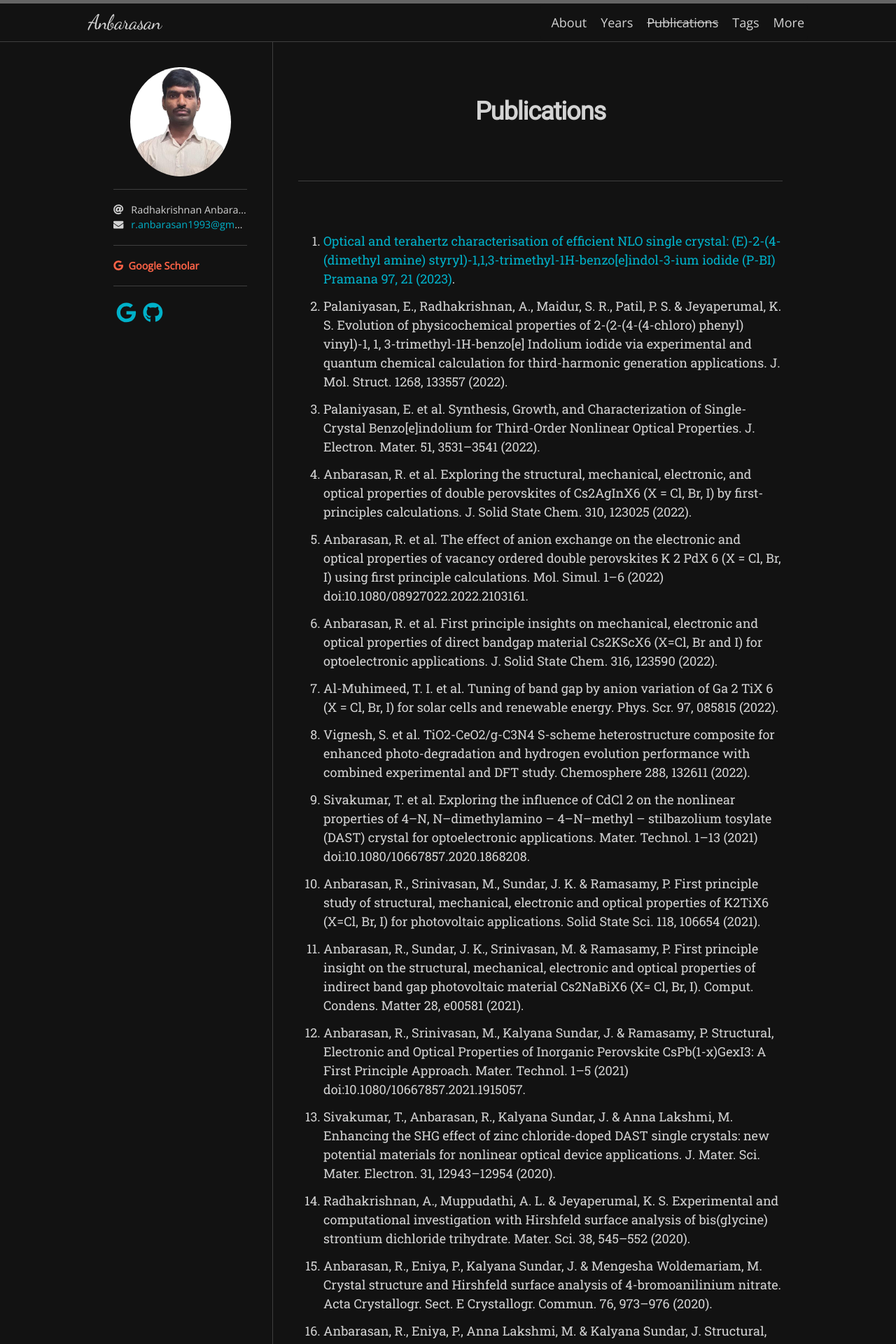
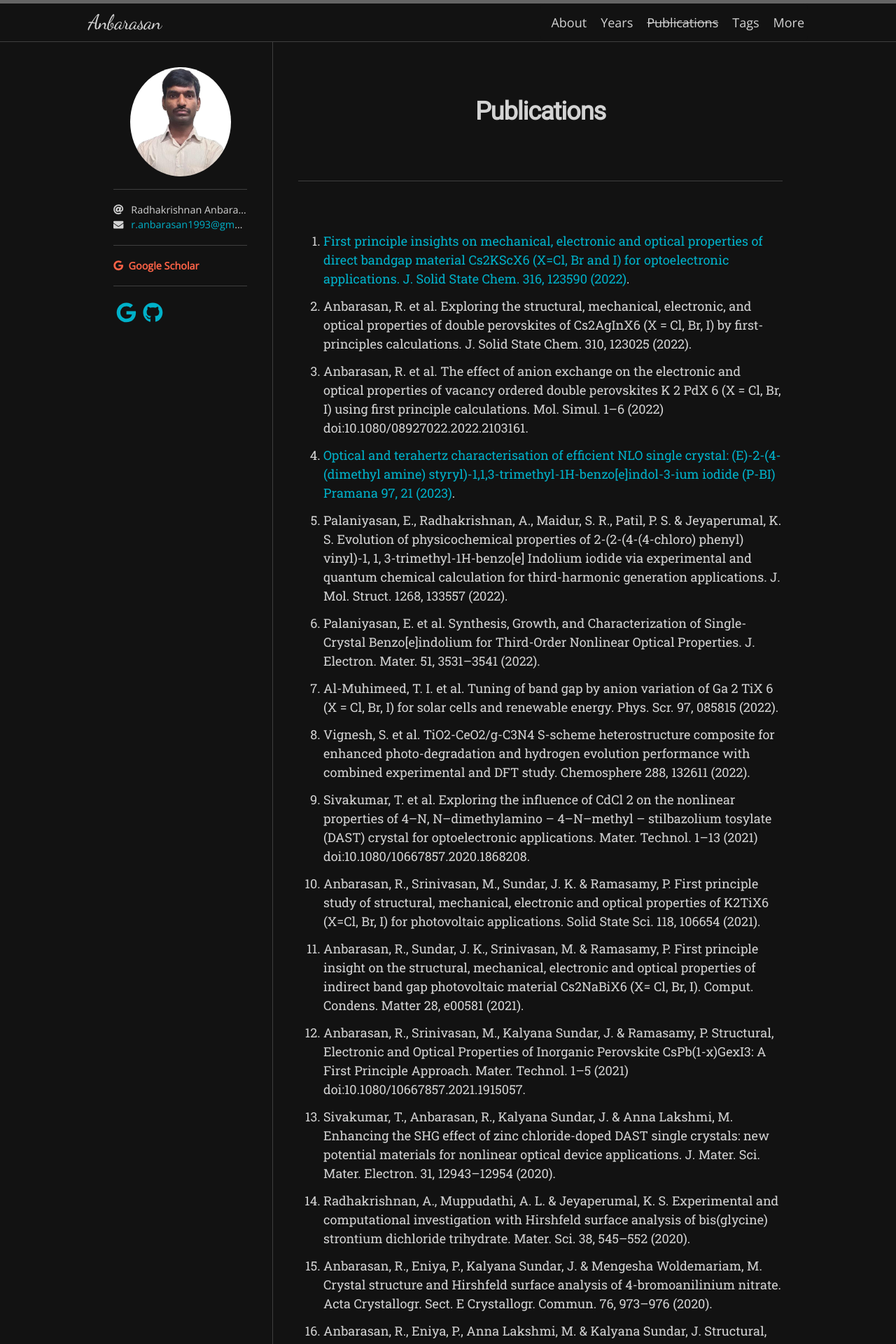
Before and after one commit to anbarasananbu/anbarasan, a Jekyll site: the page built from publications.md, in a window 1280 px wide. Shown: the top 1920 px of the page at 70% size. Built offline with Jekyll 4.4.1, drawn with Linux system fonts in a browser that asks for light colours; nearby versions of some CDN libraries; some web fonts are replaced; a style sheet for code colours, icons or effects is not loaded.

Commit message:
Update publications.md

```diff
--- a/publications.md
+++ b/publications.md
@@ -4,12 +4,12 @@ type: publications
 title: Publications
 permalink: /publications/
 ---
-1. [Optical and terahertz characterisation of efficient NLO single crystal: (E)-2-(4-(dimethyl amine) styryl)-1,1,3-trimethyl-1H-benzo[e]indol-3-ium iodide (P-BI) Pramana 97, 21 (2023)](https://link.springer.com/article/10.1007/s12043-022-02476-y).
-2.	Palaniyasan, E., Radhakrishnan, A., Maidur, S. R., Patil, P. S. & Jeyaperumal, K. S. Evolution of physicochemical properties of 2-(2-(4-(4-chloro) phenyl) vinyl)-1, 1, 3-trimethyl-1H-benzo[e] Indolium iodide via experimental and quantum chemical calculation for third-harmonic generation applications. J. Mol. Struct. 1268, 133557 (2022).
-3.	Palaniyasan, E. et al. Synthesis, Growth, and Characterization of Single-Crystal Benzo[e]indolium for Third-Order Nonlinear Optical Properties. J. Electron. Mater. 51, 3531–3541 (2022).
-4.	Anbarasan, R. et al. Exploring the structural, mechanical, electronic, and optical properties of double perovskites of Cs2AgInX6 (X = Cl, Br, I) by first-principles calculations. J. Solid State Chem. 310, 123025 (2022).
-5.	Anbarasan, R. et al. The effect of anion exchange on the electronic and optical properties of vacancy ordered double perovskites K 2 PdX 6 (X = Cl, Br, I) using first principle calculations. Mol. Simul. 1–6 (2022) doi:10.1080/08927022.2022.2103161.
-6.	Anbarasan, R. et al. First principle insights on mechanical, electronic and optical properties of direct bandgap material Cs2KScX6 (X=Cl, Br and I) for optoelectronic applications. J. Solid State Chem. 316, 123590 (2022).
+1. [First principle insights on mechanical, electronic and optical properties of direct bandgap material Cs2KScX6 (X=Cl, Br and I) for optoelectronic applications. J. Solid State Chem. 316, 123590 (2022)](https://www.sciencedirect.com/science/article/pii/S0022459622007150).
+2. Anbarasan, R. et al. Exploring the structural, mechanical, electronic, and optical properties of double perovskites of Cs2AgInX6 (X = Cl, Br, I) by first-principles calculations. J. Solid State Chem. 310, 123025 (2022).
+3. Anbarasan, R. et al. The effect of anion exchange on the electronic and optical properties of vacancy ordered double perovskites K 2 PdX 6 (X = Cl, Br, I) using first principle calculations. Mol. Simul. 1–6 (2022) doi:10.1080/08927022.2022.2103161.
+4. [Optical and terahertz characterisation of efficient NLO single crystal: (E)-2-(4-(dimethyl amine) styryl)-1,1,3-trimethyl-1H-benzo[e]indol-3-ium iodide (P-BI) Pramana 97, 21 (2023)](https://link.springer.com/article/10.1007/s12043-022-02476-y).
+5.	Palaniyasan, E., Radhakrishnan, A., Maidur, S. R., Patil, P. S. & Jeyaperumal, K. S. Evolution of physicochemical properties of 2-(2-(4-(4-chloro) phenyl) vinyl)-1, 1, 3-trimethyl-1H-benzo[e] Indolium iodide via experimental and quantum chemical calculation for third-harmonic generation applications. J. Mol. Struct. 1268, 133557 (2022).
+6.	Palaniyasan, E. et al. Synthesis, Growth, and Characterization of Single-Crystal Benzo[e]indolium for Third-Order Nonlinear Optical Properties. J. Electron. Mater. 51, 3531–3541 (2022).
 7.	Al-Muhimeed, T. I. et al. Tuning of band gap by anion variation of Ga 2 TiX 6 (X = Cl, Br, I) for solar cells and renewable energy. Phys. Scr. 97, 085815 (2022).
 8.	Vignesh, S. et al. TiO2-CeO2/g-C3N4 S-scheme heterostructure composite for enhanced photo-degradation and hydrogen evolution performance with combined experimental and DFT study. Chemosphere 288, 132611 (2022).
 9.	Sivakumar, T. et al. Exploring the influence of CdCl 2 on the nonlinear properties of 4–N, N–dimethylamino – 4–N–methyl – stilbazolium tosylate (DAST) crystal for optoelectronic applications. Mater. Technol. 1–13 (2021) doi:10.1080/10667857.2020.1868208.
```
